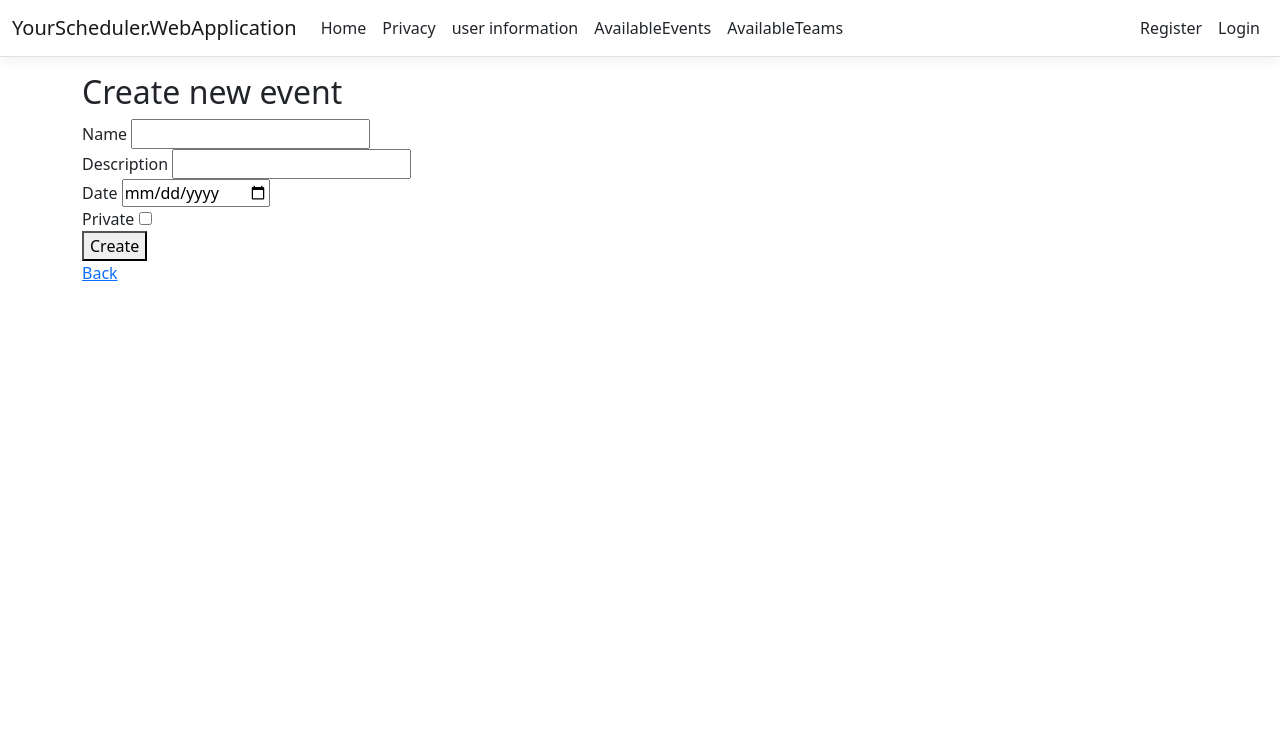
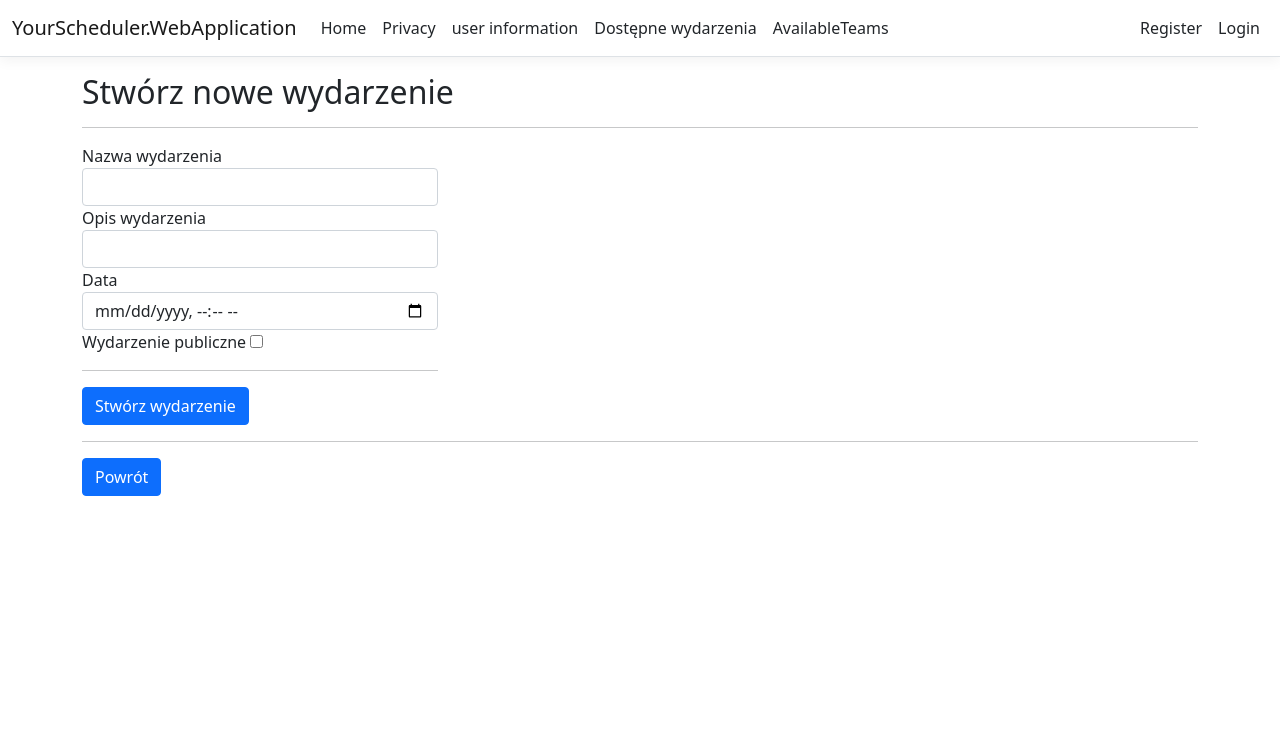
Before and after one commit to infoshareacademy/JCSZR9-YourScheduler, an ASP.NET Core app: page /Event/Create in a window 1280 px wide. Shown: the top 736 px of the page. Run offline with ASP.NET Core 8, Linux system fonts and the light colour scheme; the visitor is signed in with stand-in values (Sample User, id 1); style sheets or scripts are compiled from the project's sources; some libraries are stand-ins or nearby versions.

Commit message:
changed event views, added event pages translation

```diff
--- a/YourScheduler/YourScheduler.BusinessLogic/Models/DTOs/EventDto.cs
+++ b/YourScheduler/YourScheduler.BusinessLogic/Models/DTOs/EventDto.cs
@@ -1,5 +1,6 @@
 using System;
 using System.Collections.Generic;
+using System.ComponentModel.DataAnnotations;
 
 namespace YourScheduler.BusinessLogic.Models.DTOs;
 
@@ -7,10 +8,13 @@ public class EventDto
 {
     public int Id { get; set; }
 
+    [Required(ErrorMessage ="Pole 'Nazwa wydarzenia' jest obowiązkowe")]
     public string Name { get; set; } = null!;
 
+    [Required(ErrorMessage = "Pole 'Opis wydarzenia' jest obowiązkowe")]
     public string Description { get; set; } = null!;
 
+    [Required(ErrorMessage = "Pole 'Data' jest obowiązkowe")]
     public DateTime Date { get; set; }
 
     public bool Isopen { get; set; }
--- a/YourScheduler/YourScheduler.WebApplication/Controllers/ApplicationUserEventController.cs
+++ b/YourScheduler/YourScheduler.WebApplication/Controllers/ApplicationUserEventController.cs
@@ -30,7 +30,6 @@ namespace YourScheduler.WebApplication.Controllers
         {
             var model = _eventService.GetAvailableEvents();
             return View(model);
-
         }
 
         // GET: ApplicationUserEventController/Details/5
@@ -100,8 +99,6 @@ namespace YourScheduler.WebApplication.Controllers
             try
             {
                 var userName = HttpContext.User.Identity.GetUserName();
-
-
                 var user = _userService.GetUserByEmail(userName);
                 _applicationUserEventService.AddEventForUser(user.Id, model.Id);
                 return RedirectToAction(nameof(Index));
--- a/YourScheduler/YourScheduler.WebApplication/Views/Event/Create.cshtml
+++ b/YourScheduler/YourScheduler.WebApplication/Views/Event/Create.cshtml
@@ -1,38 +1,76 @@
-@using YourScheduler.BusinessLogic.Models.DTOs;
-@model EventDto
+@model YourScheduler.BusinessLogic.Models.DTOs.EventDto
 
 @{
     ViewBag.Title = "Create Event";
     Layout = "_Layout";
 }
 
-<h2>Create new event</h2>
+@*<h2>Stwórz nowe wydarzenie</h2>
 <form asp-antiforgery="true" asp-action="Create" method="post">
     <div>
-        <label asp-for="Name">Name</label>
+        <label asp-for="Name">Nazwa wydarzenia</label>
         <input asp-for="Name" type="text" />
         <span asp-validation-for="Name"></span>
     </div>
 
     <div>
-        <label asp-for="Description">Description</label>
+        <label asp-for="Description">Opis wydarzenia</label>
         <input asp-for="Description" type="text" />
         <span asp-validation-for="Description"></span>
     </div>
 
     <div>
-        <label asp-for="Date">Date</label>
+        <label asp-for="Date">Data</label>
         <input asp-for="Date" type="date" />
         <span asp-validation-for="Date"></span>
     </div>
 
     <div>
-        <label asp-for="Isopen">Private</label>
+        <label asp-for="Isopen">Wydarzenie publiczne</label>
         <input asp-for="Isopen" type="checkbox" />
         <span asp-validation-for="Isopen"></span>
     </div>
 
-    <button type="submit">Create</button>
+    <button type="submit" class="input-group-text btn-info">Stwórz wydarzenie</button>
 </form>
 
-<a asp-action="Index">Back</a>
+<a asp-action="Index">Back</a>*@
+
+
+<h2>Stwórz nowe wydarzenie</h2>
+<hr />
+<div class="row">
+    <div class="col-md-4">
+        <form asp-action="Create">
+            <div asp-validation-summary="ModelOnly" class="text-danger"></div>
+            <div class="form-group">
+                <label asp-for="Name" class="control-label">Nazwa wydarzenia</label>
+                <input asp-for="Name" class="form-control" />
+                <span asp-validation-for="Name" class="text-danger"></span>
+            </div>
+            <div class="form-group">
+                <label asp-for="Description" class="control-label">Opis wydarzenia</label>
+                <input asp-for="Description" class="form-control" />
+                <span asp-validation-for="Description" class="text-danger"></span>
+            </div>
+            <div class="form-group">
+                <label asp-for="Date" class="control-label">Data</label>
+                <input asp-for="Date" class="form-control" />
+                <span asp-validation-for="Date" class="text-danger"></span>
+            </div>
+            <div class="form-group">
+                <label asp-for="Isopen" class="control-label">Wydarzenie publiczne</label>
+                <input asp-for="Isopen" type="checkbox" />
+                <span asp-validation-for="Isopen"></span>
+            </div>
+            <hr />
+            <div class="form-group">
+                <input type="submit" value="Stwórz wydarzenie" class="btn btn-primary" />
+            </div>
+        </form>
+    </div>
+</div>
+
+<hr />
+
+<a asp-controller="user" asp-action="Index" class="btn btn-primary">Powrót</a>
--- a/YourScheduler/YourScheduler.WebApplication/Views/Shared/_Layout.cshtml
+++ b/YourScheduler/YourScheduler.WebApplication/Views/Shared/_Layout.cshtml
@@ -30,7 +30,7 @@
 
                         </li>
                         <li class="nav-item">
-                            <a class="nav-link text-dark" asp-area="" asp-controller="ApplicationUserEvent" asp-action="Index">AvailableEvents</a>
+                            <a class="nav-link active text-dark" asp-area="" asp-controller="ApplicationUserEvent" asp-action="Index">Dostępne wydarzenia</a>
 
                         </li>
                         <li class="nav-item">
```
Also changed, not shown: YourScheduler/YourScheduler.WebApplication/Views/ApplicationUserEvent/AddThisEvent.cshtml (+20 -13 lines), YourScheduler/YourScheduler.WebApplication/Views/ApplicationUserEvent/Index.cshtml (+32 -15 lines), YourScheduler/YourScheduler.WebApplication/Views/ApplicationUserEvent/MyEvents.cshtml (+40 -12 lines), YourScheduler/YourScheduler.WebApplication/Views/User/Index.cshtml (+5 -5 lines).
